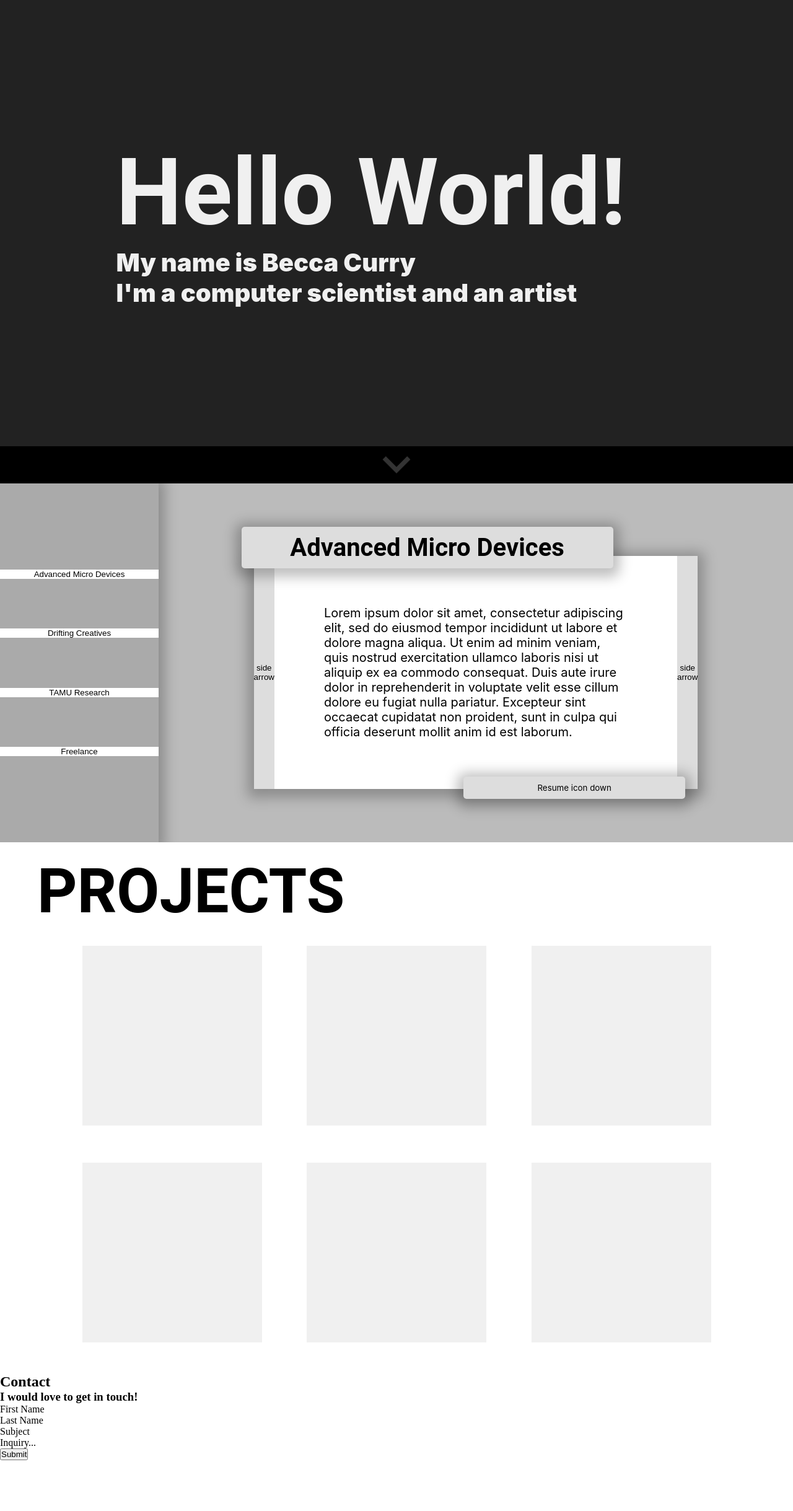
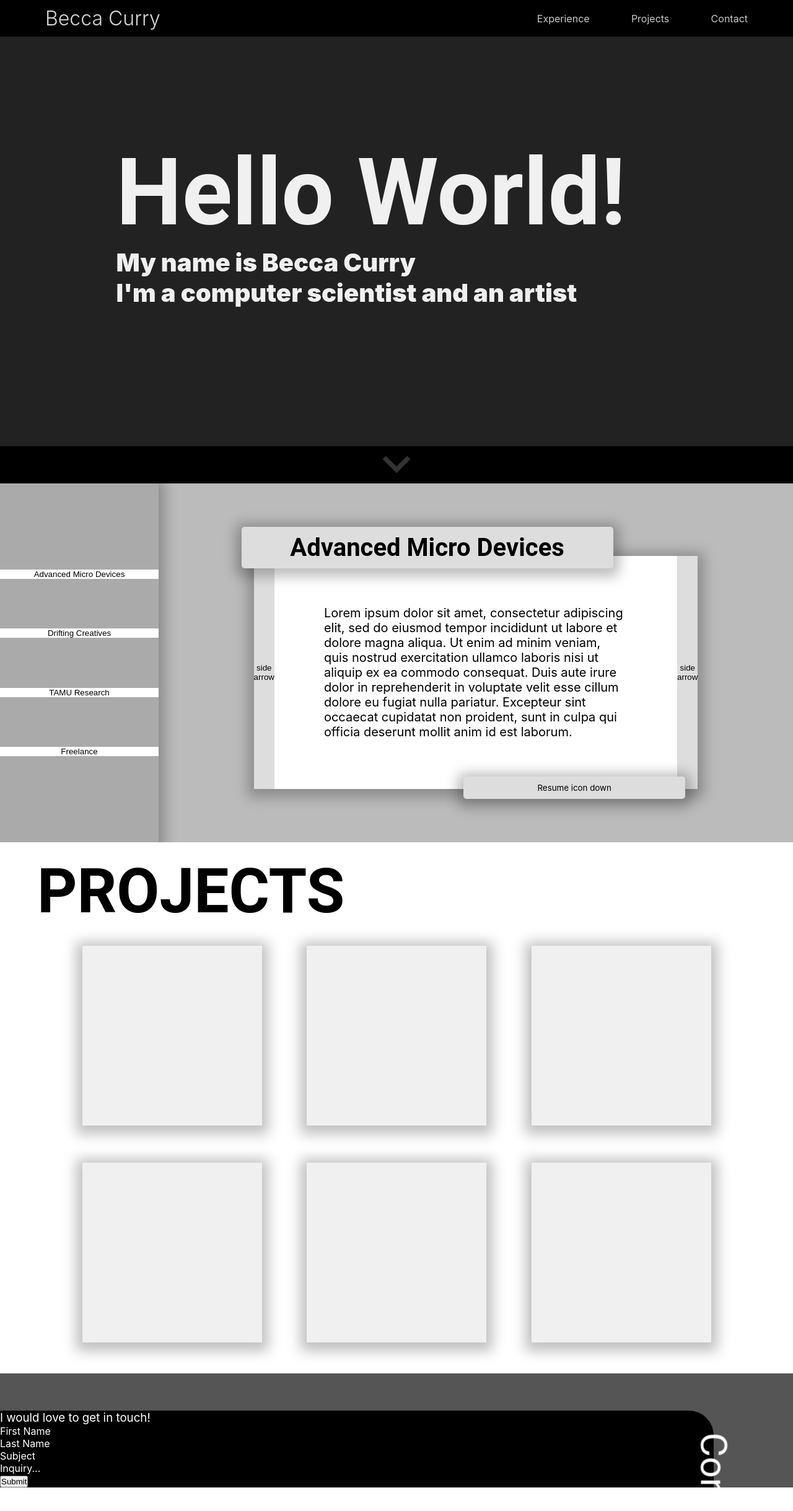
Before and after one commit to beccacb3/beccacurry-website, a React (Create React App) app in the folder my-website/: page / in a window 1280 px wide. Shown: the top 2438 px of the page at 62% size. Before the commit the page ends 2356 px from the top, so only its background shows below. Built offline with nearby package versions, Linux system fonts and the light colour scheme.

Commit message:
added a navigation bar and styling

```diff
--- a/my-website/src/Components/Contact.js
+++ b/my-website/src/Components/Contact.js
@@ -6,10 +6,8 @@ const Contact=(props)=>
 {
   return(
     <div  id="Contact" className="Contact">
-        <div>
-            <h2>Contact</h2>
-        </div>
-        <div>
+        <div className="contact-content">
+            <div className="black-subsection">
                 <h3>
                     I would love to get in touch!
                 </h3>
@@ -31,6 +29,10 @@ const Contact=(props)=>
                     </div>
                 </div>
             </div>
+            <div className="contact-title">
+                <h2>Contact</h2>
+            </div>
+        </div>
     </div>);
 }
 
--- a/my-website/src/Components/Nav.js
+++ b/my-website/src/Components/Nav.js
@@ -16,6 +16,7 @@ function Navlist(props){
 const Nav=(props)=>
 {
   return(
+    <div className="nav">
         <div className="navBar">
             <div className="navTitle">
                 <h1>{props.title}</h1>
@@ -23,6 +24,7 @@ const Nav=(props)=>
             <div className="navContent">
                 <Navlist nav_list={props.list}/>
             </div>
+        </div>
     </div>);
 }
 
--- a/my-website/src/scss/Sections/contact.scss
+++ b/my-website/src/scss/Sections/contact.scss
@@ -0,0 +1,39 @@
+$font1: 'Roboto', sans-serif;
+$font2: 'Inter', sans-serif;
+
+.Contact{
+    position: relative;
+
+    .contact-title{
+        position: relative;
+        width: 10%;
+
+        h2{
+            color: white;
+            font-family: $font1;
+            font-size: 60px;
+            transform: rotate(90deg);
+            font-weight: 400;
+            margin-right: 100%;
+        }
+    }
+
+    .contact-content{
+        background-color: #555555;
+        padding-top: 60px;
+        display: flex;
+
+        .black-subsection{
+            background-color: black;
+            color: white;
+            width: 90%;
+            border-radius: 0 40px 0 0;
+            font-family: $font2;
+
+            h3{
+                //font-family: $font1;
+                font-weight: 400;
+            }
+        }
+    }
+}
--- a/my-website/src/scss/Sections/projects.scss
+++ b/my-website/src/scss/Sections/projects.scss
@@ -21,7 +21,6 @@ $border-radius: 5px;
     }
 
     .project-flex{
-
         .project-row{
             display: flex;
             width: 100%;
@@ -32,6 +31,7 @@ $border-radius: 5px;
                 width: 25%;
                 margin: 30px 0px;
                 display: block;
+                box-shadow: $box-shadow;
             }
 
             .project::before{
--- a/my-website/src/scss/Universal/nav.scss
+++ b/my-website/src/scss/Universal/nav.scss
@@ -1,13 +1,29 @@
+$font1: 'Roboto', sans-serif;
+$font2: 'Inter', sans-serif;
+
+.nav{
+    position: fixed;
+    top: 0;
+    width: 100%;
+    background-color: black;
+    z-index: 500;
+    color: #D9D9D9;
+    padding: 10px;
+
+    h1{
+        font-family: $font2;
+        font-weight: 300;
+    }
+
     .navBar{
         display: flex;
         justify-content: space-between;
-    align-items: baseline;
+        align-items: center;
         max-width: 90%;
         margin: auto;
-    display: none;
 
         .navContent{
-        width: 50%;
+            width: max(calc(30%),300px);
         }
         ul{
             display: flex;
@@ -15,5 +31,14 @@
         }
         li{
             display: inline;
+            a{
+                color: #c9c9c9;
+                font-family: $font2;
+                text-decoration: none;
+            }
+            a:hover{
+                color: white;
             }
         }
+    }
+}
```
Lines whose indentation alone changed are shown as unchanged.
